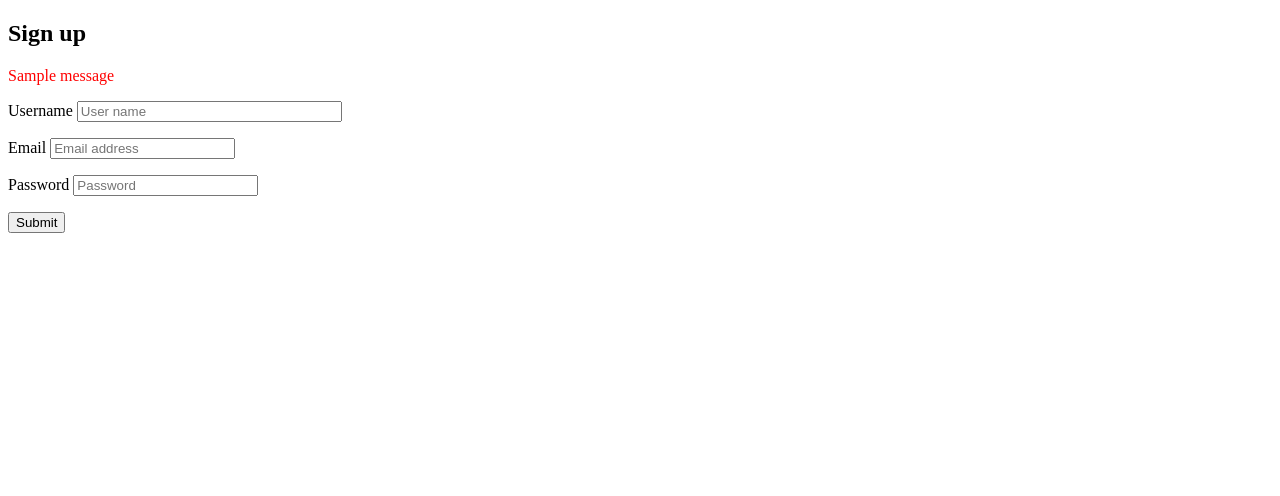
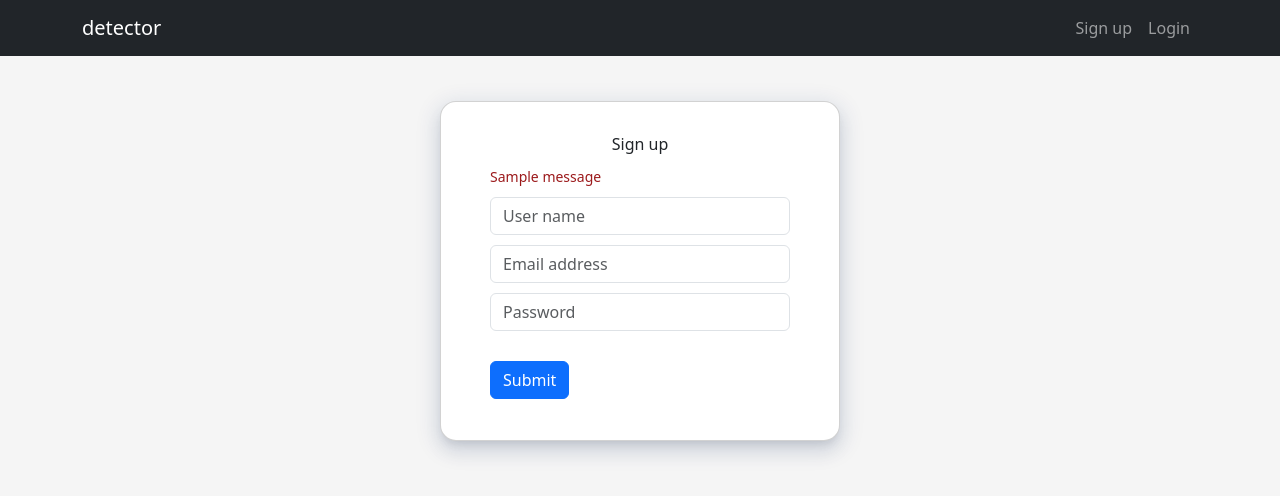
Before and after one commit to emguse/flaskbook, a Flask app: template apps/auth/templates/auth/signup.html in a window 1280 px wide. Shown: the top 496 px of the page. Run offline with Flask 3, Linux system fonts and the light colour scheme; the template is opened without the code that fills it, so the values that code supplies are empty, except form fields; tables that the repository leaves empty hold one stand-in row (values such as "Sample post"); one stand-in notice (Sample message) is shown; form fields are guessed from the names that the template uses.

Commit message:
edit signup template

```diff
--- a/apps/auth/templates/auth/signup.html
+++ b/apps/auth/templates/auth/signup.html
@@ -1,41 +1,21 @@
-{% extends "auth/base.html" %}
+{% extends "detector/base.html" %}
 {% block title %}Sign up{% endblock %}
 {% block content %}
-
-<h2>Sign up</h2>
-
-<form action="{{ url_for('auth.signup', next=request.args.get('next')) }}" method="POST" novalidate="novalidate">
-  {% for message in get_flashed_messages() %}
-  <p style="color: red;">{{ message }}</p>
-  {% endfor %}
-  {{ form.csrf_token }}
-
-  <p>
-    {{ form.username.label }}
-    {{ form.username(size=30, placeholder="User name") }}
-  </p>
-  {% for error in form.username.errors %}
-  <span style="color: red;">{{ error }}</span>
-  {% endfor %}
-
-  <p>
-    {{ form.email.label }}
-    {{ form.email(placeholder="Email address") }}
-  </p>
-  {% for error in form.email.errors %}
-  <span style="color: red;">{{ error }}</span>
-  {% endfor %}
-
-  <p>
-    {{ form.password.label }}
-    {{ form.password(placeholder="Password") }}
-  </p>
-  {% for error in form.password.errors %}
-  <span style="color: red;">{{ error }}</span>
-  {% endfor %}
-
-  <p>{{ form.submit() }}</p>
-
-</form>
-
+<div class="mx-auto dt-auth-main">
+  <div class="card dt-auth-signup">
+    <header>Sign up</header>
+    <section>
+      <form method="post" action="{{ url_for('auth.signup', next=request.args.get('next')) }}" class="form-signin">
+        {{ form.csrf_token }}
+        {% for message in get_flashed_messages() %}
+        <div class="dt-auth-flash">{{ message }}</div>
+        {% endfor %}
+        {{ form.username(size=30, class="form-control dt-auth-input", placeholder="User name") }}
+        {{ form.email(class="form-control dt-auth-input", placeholder="Email address") }}
+        {{ form.password(class="form-control dt-auth-input", placeholder="Password") }}
+        {{ form.submit(class="btn btn-md btn-primary btn-block dt-auth-btn") }}
+      </form>
+    </section>
+  </div>
+</div>
 {% endblock %}
--- a/apps/detector/templates/detector/base.html
+++ b/apps/detector/templates/detector/base.html
@@ -3,8 +3,8 @@
 
 <head>
   <meta charset="UTF-8">
-  <title>detctor</title>
-  <link rel="stylesheet" href="{{ url_for('static', filename='css.bootstrap.min.css') }}">
+  <title>detector</title>
+  <link rel="stylesheet" href="{{ url_for('static', filename='css/bootstrap.min.css') }}">
   <link rel="stylesheet" href="{{ url_for('static', filename='css/style.css') }}">
 </head>
 
--- a/apps/detector/views.py
+++ b/apps/detector/views.py
@@ -9,10 +9,10 @@ dt = Blueprint("detector", __name__, template_folder="templates")
 
 @dt.route("/")
 def index():
-    user_images = {
+    user_images = (
         db.session.query(User, UserImage)
         .join(UserImage)
         .filter(User.id == UserImage.user_id)
         .all()
-    }
+    )
     return render_template("detector/index.html", user_images=user_images)
```
